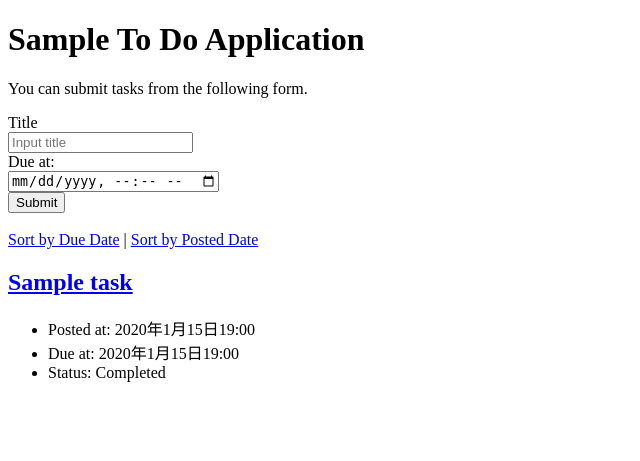
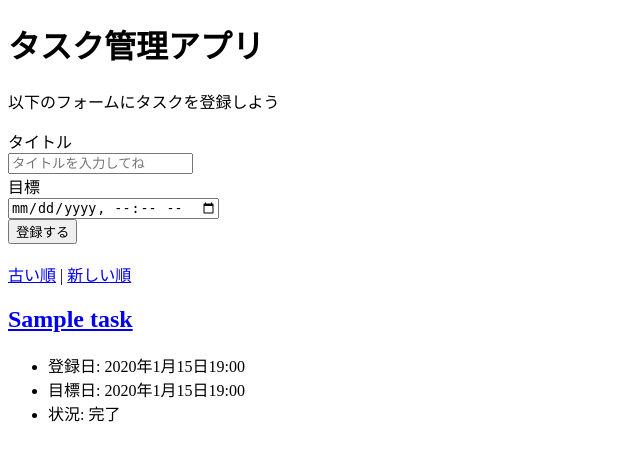
Before and after one commit to rit-iniad/django-test-exercise, a Django app: page / in a window 1280 px wide. Shown: the top 461 px of the page, without its empty margins (0-640 px from the left). Run offline with Django 4.2, Linux system fonts and the light colour scheme; tables that the repository leaves empty hold one stand-in row (values such as "Sample post").

Commit message:
英語を日本語に翻訳3

```diff
--- a/todo/templates/todo/index.html
+++ b/todo/templates/todo/index.html
@@ -9,41 +9,41 @@
   </head>
 
   <body>
-    <h1>Sample To Do Application</h1>
-    <p>You can submit tasks from the following form.</p>
+    <h1>タスク管理アプリ</h1>
+    <p>以下のフォームにタスクを登録しよう</p>
     <form action="{% url 'index' %}" method="post">
       {% csrf_token %}
       <div>
-        <label for="titleInput">Title</label><br>
-        <input id="titleInput" name="title" type="text" placeholder="Input title">
+        <label for="titleInput">タイトル</label><br>
+        <input id="titleInput" name="title" type="text" placeholder="タイトルを入力してね">
       </div>
       <div>
-        <label for="dueInput">Due at:</label><br>
+        <label for="dueInput">目標</label><br>
         <input id="dueInput" name="due_at" type="datetime-local">
       </div>
       <div>
-        <button type="submit">Submit</button>
+        <button type="submit">登録する</button>
       </div>
     </form>
     <br>
 
     <div>
-      <a href="{% url 'index' %}?order=due">Sort by Due Date</a> |
-      <a href="{% url 'index' %}?order=post">Sort by Posted Date</a>
+      <a href="{% url 'index' %}?order=due">古い順</a> |
+      <a href="{% url 'index' %}?order=post">新しい順</a>
     </div>
 
     {% for task in tasks %}
     <div class="text">
       <h2><a href="{% url 'detail' task.id %}">{{ task.title }}</a></h2>
       <ul>
-        <li>Posted at: {{ task.posted_at }}</li>
+        <li>登録日: {{ task.posted_at }}</li>
         {% if task.due_at %}
-        <li>Due at: {{ task.due_at }}</li>
+        <li>目標日: {{ task.due_at }}</li>
         {% endif %}
         {% if task.completed %}
-        <li>Status: Completed</li>
+        <li>状況: 完了</li>
         {% else %}
-        <li>Status: Not Completed</li>
+        <li>状況: 未完了</li>
         {% endif %}
       </ul>
     </div>
```
Also changed, not shown: todo/templates/todo/detail.html (+9 -9 lines).
